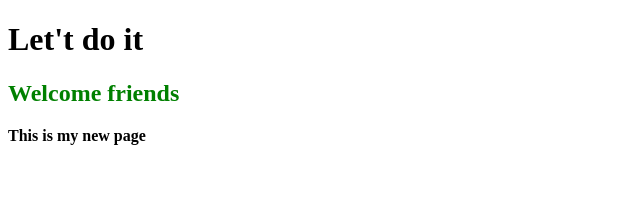
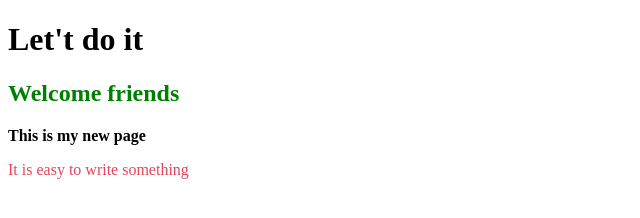
Before and after one commit to SurryLeny/mygit2, a plain HTML site: page index.html in a window 1280 px wide. Shown: the whole page, without its empty margins (0-640 px from the left). Drawn offline with Linux system fonts and the light colour scheme.

Commit message:
second commit

```diff
--- a/index.html
+++ b/index.html
@@ -6,6 +6,7 @@
             <h1>Let't do it </h1>
             <h2 style="color: green;"><b>Welcome friends</b></h2>
             <p><b>This is my new page</b></p>
+            <p style="color:#e6435e;">It is easy to write something</p>
 
         </body>
     </head>
```
